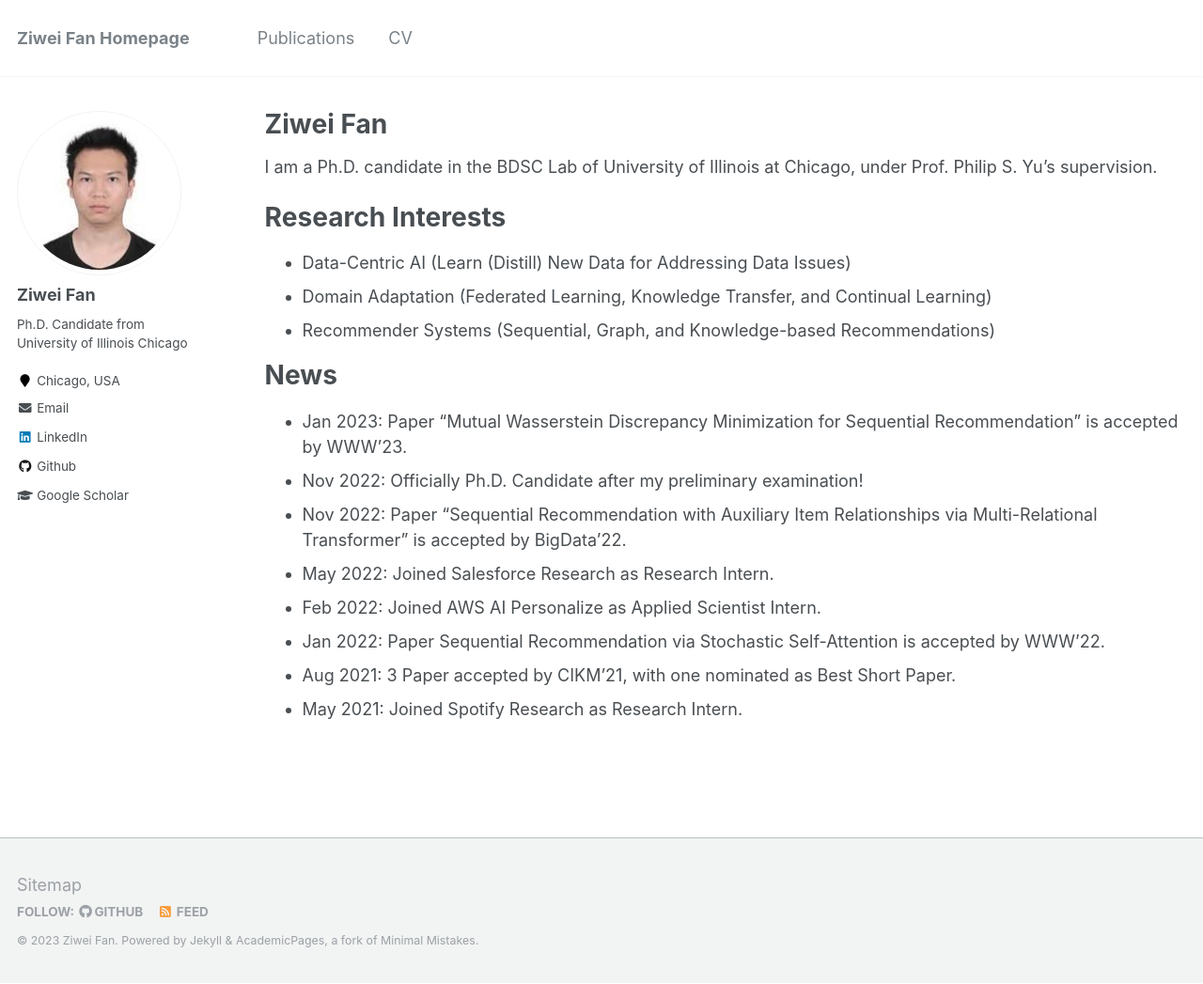
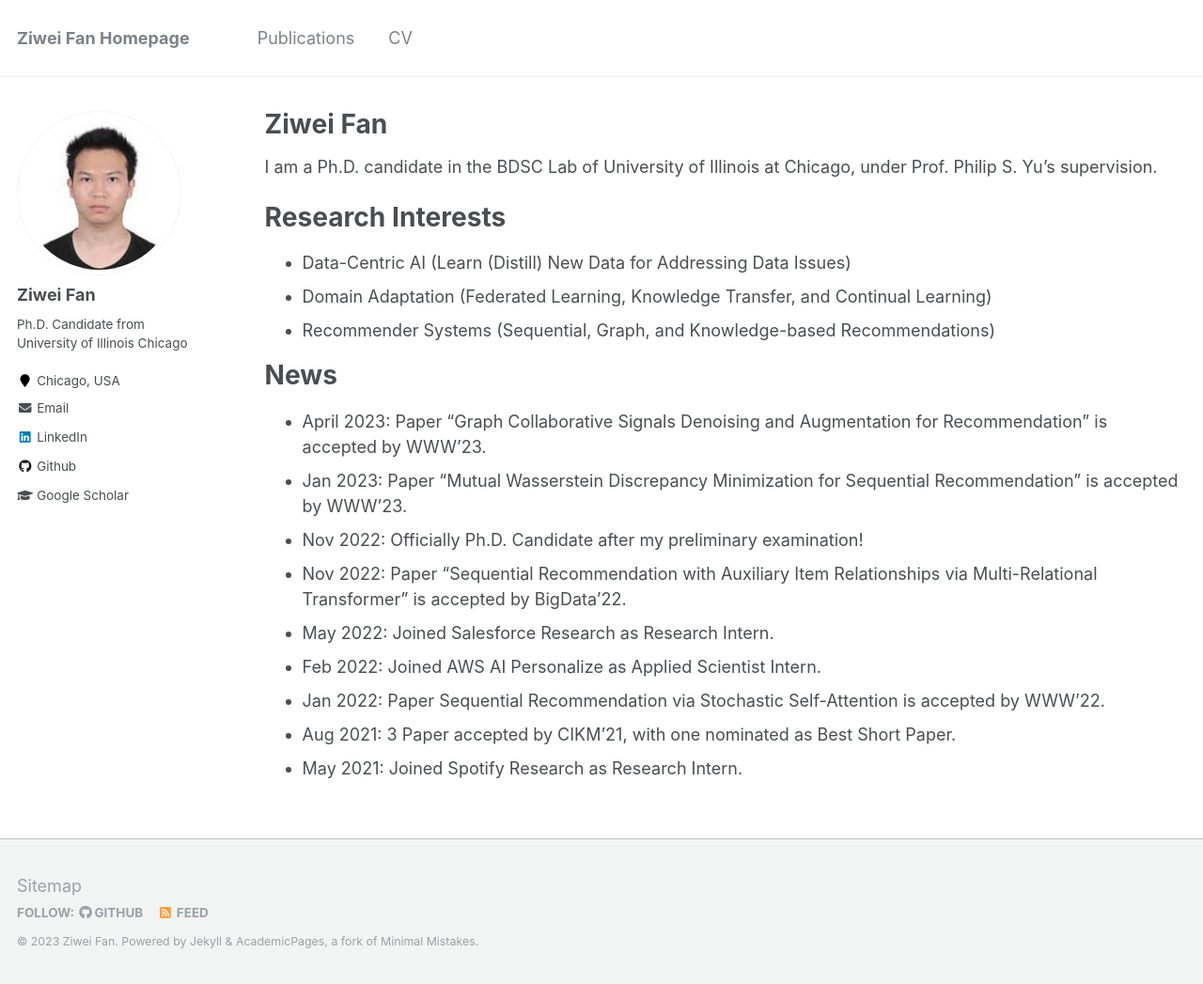
Before and after one commit to ziwei-fan/ziwei-fan.github.io, a Jekyll site: the page built from _pages/about.md, in a window 1280 px wide and 1047 px high. Shown: the whole window at 94% size. Built offline with Jekyll 4.4.1, drawn with Linux system fonts in a browser that asks for light colours.

```diff
--- a/_pages/about.md
+++ b/_pages/about.md
@@ -24,6 +24,7 @@ I am a Ph.D. candidate in the BDSC Lab of University of Illinois at Chicago, und
 
 
 # News
+* April 2023: Paper "Graph Collaborative Signals Denoising and Augmentation for Recommendation" is accepted by WWW'23.
 * Jan 2023: Paper "Mutual Wasserstein Discrepancy Minimization for Sequential Recommendation" is accepted by WWW'23.
 * Nov 2022: Officially Ph.D. Candidate after my preliminary examination!
 * Nov 2022: Paper "Sequential Recommendation with Auxiliary Item Relationships via Multi-Relational Transformer" is accepted by BigData'22.
```
Also changed, not shown: _pages/publications.md (+3 -0 lines), 2 other files.
